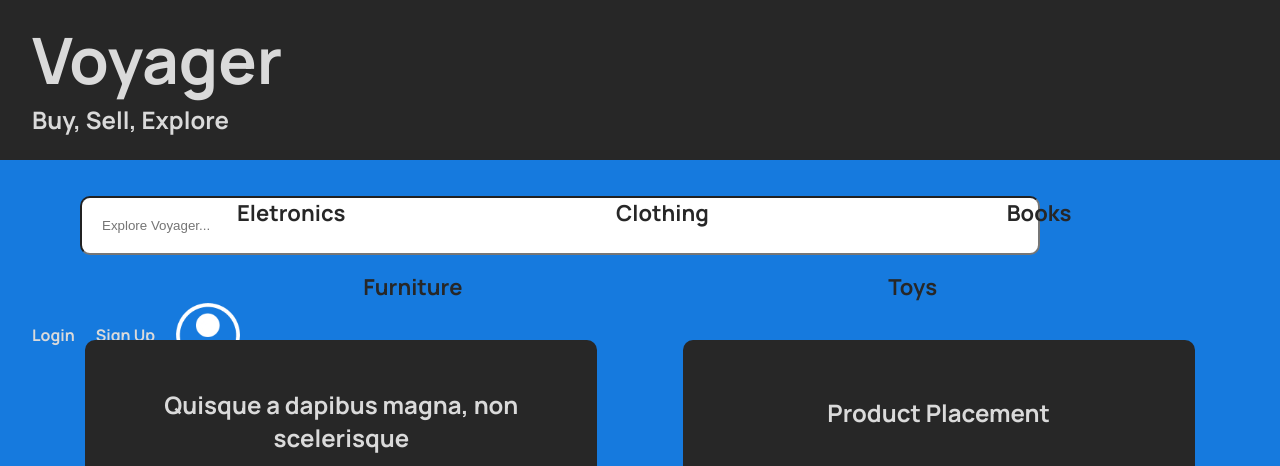
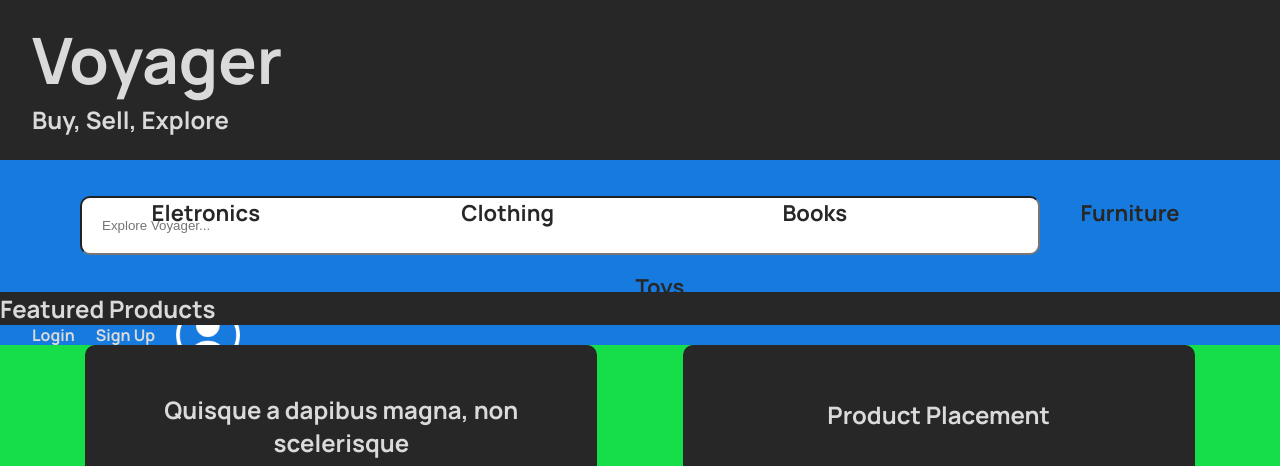
Before and after one commit to FEUP-LTW-2024/ltw-project-2024-ltw18g05, a PHP site: page / in a window 1280 px wide. Shown: the top 466 px of the page. Run offline with PHP 8.4, Linux system fonts and the light colour scheme; some libraries are stand-ins or nearby versions.

Commit message:
More work in the featured products section

```diff
--- a/css/style.css
+++ b/css/style.css
@@ -4,9 +4,12 @@ body {
     background-color: #167ade;
     margin: 0 auto;
     display: grid;
-    grid-template-rows: 10em auto;
+    grid-template-rows: 10em 7em auto;
     font-family: Manrope;
-
+    a {
+        color: #dadada;
+        text-decoration: none;
+    }
 
     > header {
         display: flex;
@@ -62,7 +61,6 @@ body {
             display: flex;
             flex-wrap: wrap;
             justify-content: space-evenly;
-            margin: 1.0em;
             list-style-type: none;
 
             li {
@@ -83,23 +81,24 @@ body {
     }
 
 
-    #products {
-        #highlights {
+    #featured {
+        h1 {
+            background-color: #272727;
+        }
+        #featured_articles {
+            background-color: #16de48;
             display: flex;
             flex-wrap: wrap;
             justify-content: space-evenly;
+
             article {
                 padding: 1em;
                 display: flex;
                 flex-direction: column;
                 border-radius: 10px;
-                justify-content: space-evenly;
+                justify-content: space-around;
                 background-color: #272727;
                 width: 30em;
-                a {
-                    color: #dadada;
-                    text-decoration: none;
-                }
                 h1 {
                     display: block;
                     width: 100%;
--- a/index.php
+++ b/index.php
@@ -31,8 +31,9 @@
             <li><a href="index.php">Toys</a></li>
         </ul>
     </nav>
-    <section id=products>
-        <section id=highlights>
+    <section id=featured>
+        <h1><a href="item.html">Featured Products</a></h1>
+        <section id=featured_articles>
             <article>
                 <h1><a href="item.html">Quisque a dapibus magna, non scelerisque</a></h1>
                 <img src="images/default.jpg" alt="default">
@@ -59,4 +60,31 @@
             </article>
         </section>
     </section>
+
+    <section id=products>
+        <article>
+            <h1><a href="item.html">Quisque a dapibus magna, non scelerisque</a></h1>
+            <img src="images/default.jpg" alt="default">
+            <footer>
+                <span class="price"><a href="product.hpp">19.99€</a></span>
+                <span class="condition"><a href="product.hpp">Very Good</a></span>
+            </footer>
+        </article>
+        <article>
+            <h1><a href="product.hpp">Product Placement</a></h1>
+            <img src="images/default.jpg" alt="default">
+            <footer>
+                <span class="price"><a href="product.hpp">19.99€</a></span>
+                <span class="condition"><a href="product.hpp">Very Good</a></span>
+            </footer>
+        </article>
+        <article>
+            <h1><a href="product.hpp">Product Placement</a></h1>
+            <img src="images/default.jpg" alt="default">
+            <footer>
+                <span class="price"><a href="product.hpp">19.99€</a></span>
+                <span class="condition"><a href="product.hpp">Very Good</a></span>
+            </footer>
+        </article>
+    </section>
 </body>
```
Also changed, not shown: other parts of css/style.css (+36 -4 lines).
